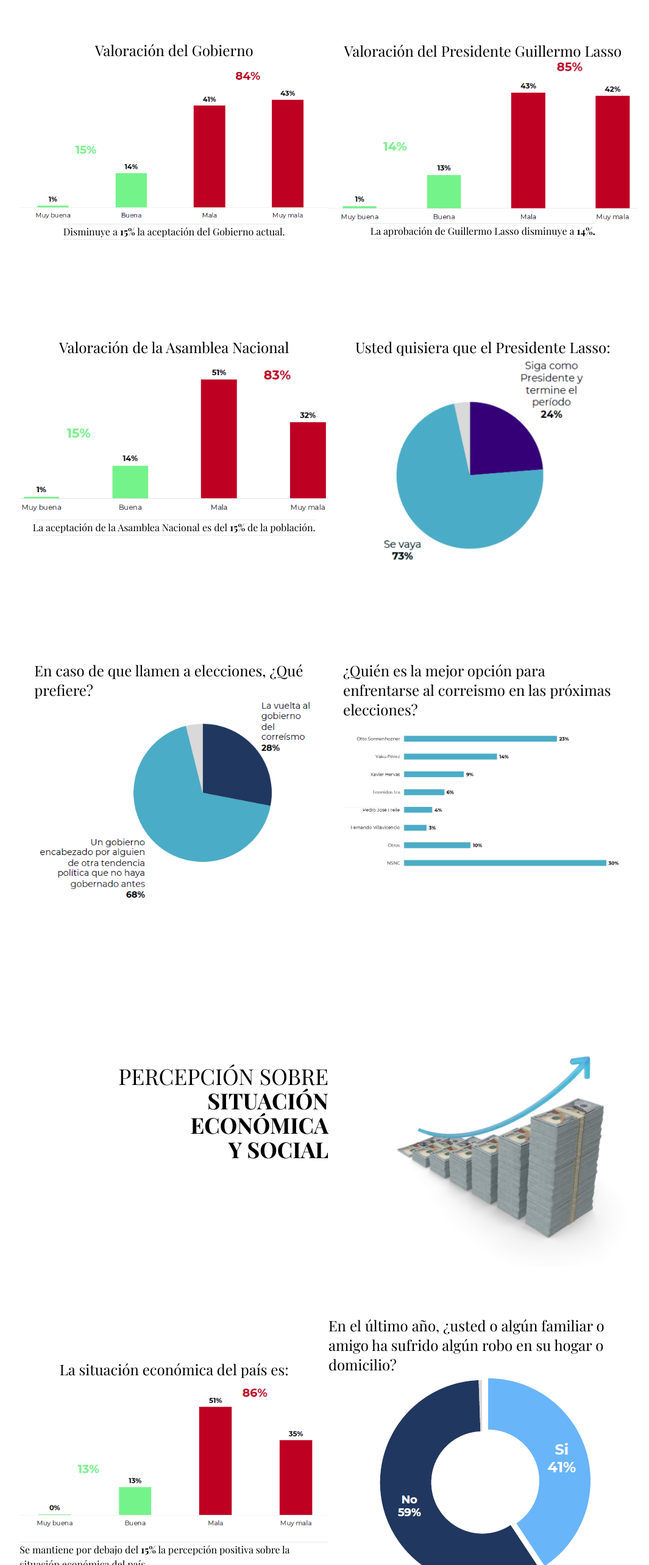
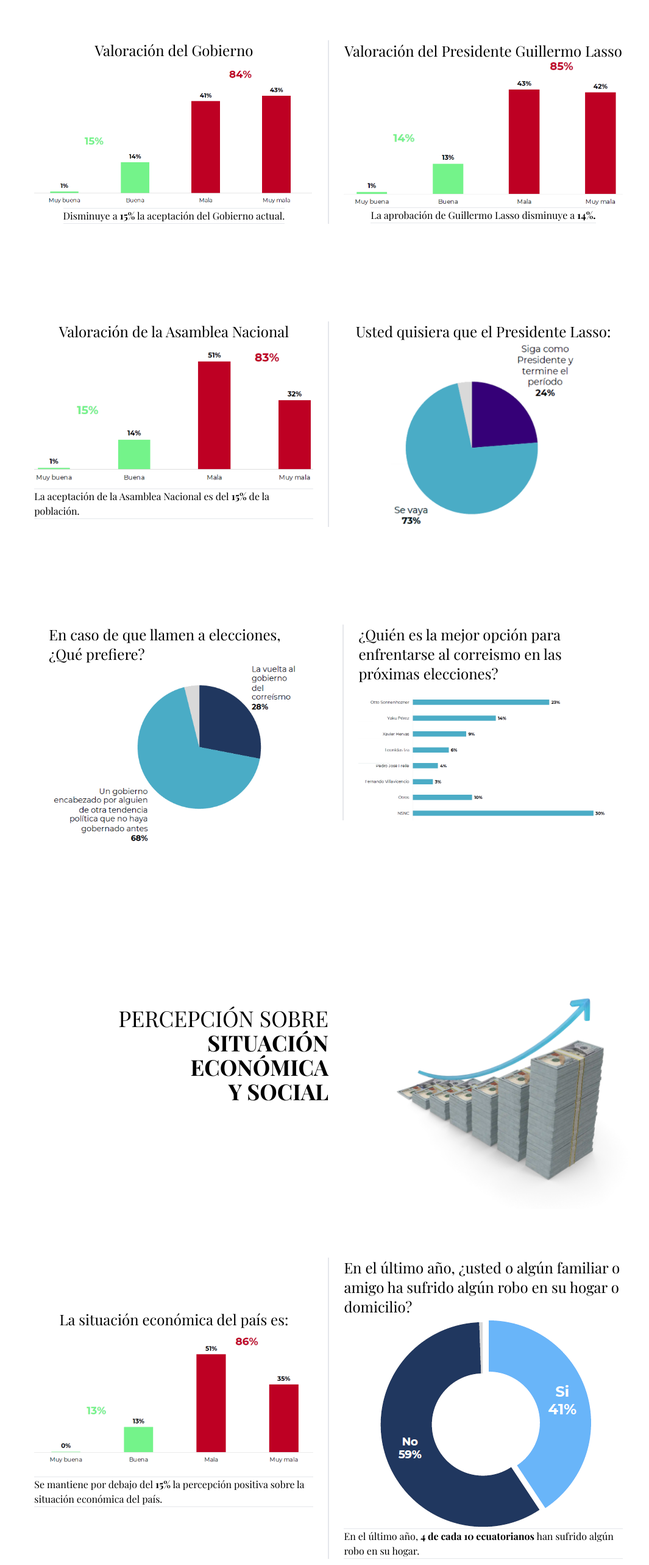
Before and after one commit to repo-prez/tracking, a React (Vite) app: page /estudio-opinion in a window 1280 px wide. Shown: the part 1470-4036 px from the top of the page at 61% size, without its empty margins (101-1166 px from the left). Built offline with nearby package versions, Linux system fonts and the light colour scheme; a web font is replaced by a local one.

Commit message:
Fix model

```diff
--- a/src/pages/home/HomePage.jsx
+++ b/src/pages/home/HomePage.jsx
@@ -6,6 +6,8 @@
 import voto from '../../assets/home/voto.webp'
 
 import voteBox from '../../assets/home/voteBox.webp'
+
+import bannerPresidentes from '../../assets/home/bannerPresidentes.webp'
 
 
 
@@ -31,7 +33,7 @@
 
         <section className=' bg-gradient-to-tr from-background to-white md:flex flex-row-reverse md:h-[40rem] lg:[50rem]'>
           <div className='flex justify-center '>
-            <img className='w-full mx-20  object-cover' src={voteBox} alt="" />
+            <img className='w-full mx-20  object-cover' src={bannerPresidentes} alt="" />
           </div>
           <div className='flex flex-col items-center md:justify-center lg:items-start px-8 py-4 lg:w-1/2'>
             <h1 className='text-3xl md:text-5xl font-bold pb-4'>Consulta de opinión</h1>
--- a/src/pages/resultados/ResultadosPage2.jsx
+++ b/src/pages/resultados/ResultadosPage2.jsx
@@ -109,18 +109,18 @@
         </section>
 
 
-        {/* Barras */}
 
+        {/* Barras 1 */}
 
-        <div className='lg:flex lg:w-10/12 xl:w-8/12'>
+        <div className='lg:flex lg:w-10/12 xl:w-8/12 divide-x-2'>
 
-          <section className='w-full flex flex-col items-center justify-center my-20 '>
+          <section className='w-full flex flex-col items-center justify-center my-20 lg:px-6'>
             <h3 className='text-2xl'>Valoración del Gobierno</h3>
             <img src={Barras1} alt="image" />
             <p className='border-t-[1px] border-b-[1px]'>Disminuye a <span className='font-bold'>15%</span> la aceptación del Gobierno actual. </p>
           </section>
 
-          <section className='w-full flex flex-col items-center justify-center my-20 '>
+          <section className='w-full flex flex-col items-center justify-center my-20 lg:px-6'>
             <h3 className='text-2xl'>Valoración del Presidente Guillermo Lasso</h3>
             <img src={Barras2} alt="image" />
             <p className='border-t-[1px] border-b-[1px]'>La aprobación de Guillermo Lasso disminuye a <span className='font-bold'>14%.</span> </p>
@@ -132,19 +132,17 @@
 
 
 
-        {/* Pastel */}
+        {/* Barras Pastel */}
 
+        <div className='lg:flex items-start lg:w-10/12 xl:w-8/12 divide-x-2' >
 
-
-        <div className='lg:flex items-start lg:w-10/12 xl:w-8/12' >
-
-          <section className='w-full flex flex-col items-center justify-center my-20 '>
+          <section className='w-full flex flex-col items-center justify-center my-20 lg:px-6'>
             <h3 className='text-2xl'>Valoración de la Asamblea Nacional</h3>
             <img src={Barras3} alt="image" />
             <p className='border-t-[1px] border-b-[1px]'>La aceptación de la Asamblea Nacional es del <span className='font-bold'>15%</span> de la población. </p>
           </section>
 
-          <section className='w-full flex flex-col items-center justify-center my-20 '>
+          <section className='w-full flex flex-col items-center justify-center my-20 lg:px-6'>
             <h3 className='text-2xl' >Usted quisiera que el Presidente Lasso:</h3>
             <img className='lg:w-8/12' src={Pastel1} alt="" />
           </section>
@@ -152,21 +150,25 @@
         </div>
 
 
-        <div className='lg:flex items-start lg:w-10/12 xl:w-8/12'>
+        {/* Pastel BarrasH */}
 
-          <section className='w-full flex flex-col items-center justify-center my-20 lg:mx-6'>
+        <div className='lg:flex items-start lg:w-10/12 xl:w-8/12 divide-x-2'>
+
+          <section className='w-full flex flex-col items-center justify-center my-20 lg:mx-6 lg:px-6'>
             <h3 className='text-2xl' >En caso de que llamen a elecciones,
               ¿Qué prefiere?</h3>
             <img src={Pastel2} alt="" />
           </section>
 
-          <section className='w-full flex flex-col items-center justify-center my-20 lg:mx-6'>
+          <section className='w-full flex flex-col items-center justify-center my-20 lg:mx-6 lg:px-6'>
             <h3 className='text-2xl mb-6' >¿Quién es la mejor opción para enfrentarse al correismo en las próximas elecciones?</h3>
             <img src={BarrasH1} alt="image" />
           </section>
 
         </div>
 
+
+        {/* Seccion 2 */}
 
         <section className='flex flex-col md:flex-row justify-center items-center lg:w-10/12 xl:w-8/12'>
           <h1 className='md:w-1/2 lg:text-end'>
@@ -179,22 +181,26 @@
         </section>
 
 
-        <div className='lg:flex lg:w-10/12 xl:w-8/12' >
+        {/* Barras - Pastel */}
 
-          <section className='w-full flex flex-col items-center justify-center my-20 '>
+        <div className='lg:flex lg:w-10/12 xl:w-8/12 divide-x-2'>
+
+          <section className='w-full flex flex-col items-center justify-center my-20 px-6'>
             <h3 className='text-2xl'>La situación económica del país es:</h3>
             <img src={Barras4} alt="image" />
             <p className='border-t-[1px] border-b-[1px]'>Se mantiene por debajo del <span className='font-bold'>15%</span> la percepción positiva sobre la situación económica del país. </p>
           </section>
 
 
-          <section className='w-full flex flex-col items-center justify-center my-20 '>
+          <section className='w-full flex flex-col items-center justify-center my-20 px-6'>
             <h3 className='text-2xl'>En el último año, ¿usted o algún familiar o amigo ha sufrido algún robo en su hogar o domicilio? </h3>
             <img src={PieSolo1} alt="image" />
             <p className='border-t-[1px] border-b-[1px]'>En el último año, <span className='font-bold'>4 de cada 10 ecuatorianos</span> han sufrido algún robo en su hogar. </p>
           </section>
 
         </div>
+
+        {/* Sección 3 */}
 
         <section className='flex flex-col justify-center md:flex-row items-center lg:w-10/12 xl:w-8/12 '>
           <h1 className='md:w-1/2 my-2' >
@@ -206,17 +212,18 @@
           <img className=' md:w-1/2 bg-cyan-300 rounded-xl' src={titulo4} alt="" />
         </section>
 
+        {/* BarrasH - BarrasH */}
 
-        <div className='lg:flex items-start lg:w-10/12 xl:w-8/12'>
+        <div className='lg:flex items-start lg:w-10/12 xl:w-8/12 divide-x-2'>
 
-          <section className='w-full flex flex-col items-center justify-center my-20 lg:mx-6'>
+          <section className='w-full flex flex-col items-center justify-center my-20 lg:mx-6 px-4'>
             <h3 className='text-2xl'>Conocimiento sobre los siguientes partidos políticos:  </h3>
             <p>SÍ CONOCE</p>
             <img src={BarrasH2} alt="image" />
           </section>
 
 
-          <section className='w-full flex flex-col items-center justify-center my-20 lg:mx-6'>
+          <section className='w-full flex flex-col items-center justify-center my-20 lg:mx-6 px-4'>
             <h3 className='text-2xl mb-6' >¿Quién es la mejor opción para enfrentarse al correismo en las próximas elecciones?</h3>
             <img src={BarrasH1} alt="image" />
           </section>
@@ -228,13 +235,13 @@
         <div className='lg:w-10/12 xl:w-8/12 lg:my-10'>
           <h2 className='text-2xl text-center '>Si es que las votaciones fueran en este momento, por qué candidato votaría?</h2>
 
-          <div className='lg:flex'>
-            <section className='w-full flex flex-col items-center justify-center mb-20 lg:px-5 lg:my-10 lg:mx-6'>
+          <div className='lg:flex divide-x-2'>
+            <section className='w-full flex flex-col items-center justify-center mb-20 lg:my-10 lg:px-6'>
               <h3 className='text-lg lg:mb-4' >Otto Sonnenholzner</h3>
               <img src={Candidato1} alt="" />
             </section>
 
-            <section className='w-full flex flex-col items-center justify-center mb-20 lg:px-5 lg:my-10 lg:mx-6'>
+            <section className='w-full flex flex-col items-center justify-center mb-20 lg:my-10 lg:px-6'>
               <h3 className='text-lg lg:mb-4' >Xavier Hervas</h3>
               <img src={Candidato2} alt="" />
             </section>
@@ -245,13 +252,13 @@
         <div className='lg:w-10/12 xl:w-8/12 lg:my-10'>
           <h2 className='text-2xl text-center'>Si es que las votaciones fueran en este momento, por qué candidato votaría?</h2>
 
-          <div className='lg:flex'>
-            <section className='w-full flex flex-col items-center justify-center mb-20 lg:px-5 lg:my-10 lg:mx-6'>
+          <div className='lg:flex divide-x-2'>
+            <section className='w-full flex flex-col items-center justify-center mb-20 lg:my-10 lg:px-6'>
               <h3 className='text-lg lg:mb-4' >Pedro Freile</h3>
               <img src={Candidato3} alt="" />
             </section>
 
-            <section className='w-full flex flex-col items-center justify-center mb-20 lg:px-5 lg:my-10 lg:mx-6'>
+            <section className='w-full flex flex-col items-center justify-center mb-20 lg:my-10 lg:px-6'>
               <h3 className='text-lg lg:mb-4' >Candidato de Correa</h3>
               <img src={Candidato4} alt="" />
             </section>
@@ -259,15 +266,15 @@
         </div>
 
 
-        <div className='lg:flex lg:w-10/12 xl:w-8/12'>
-          <section className='w-full flex flex-col items-center justify-center my-20 lg:w-10/12 xl:w-8/12 lg:mx-6'>
+        <div className='lg:flex lg:w-10/12 xl:w-8/12 divide-x-2'>
+          <section className='w-full flex flex-col items-center justify-center my-20 lg:w-10/12 xl:w-8/12 lg:px-6'>
             <h3 className='text-2xl mb-2'>Si es que las elecciones fueran en este momento, de los siguientes candidatos, ¿por quién votaría? </h3>
             <p className='my-2'>ESCENARIO 1</p>
             <img src={BarrasHFinal1} alt="image" />
           </section>
 
 
-          <section className='w-full flex flex-col items-center justify-center my-20 lg:w-10/12 xl:w-8/12 lg:mx-6'>
+          <section className='w-full flex flex-col items-center justify-center my-20 lg:w-10/12 xl:w-8/12 lg:px-6'>
             <h3 className='text-2xl mb-2'>Si es que las elecciones fueran en este momento, de los siguientes candidatos, ¿por quién votaría? </h3>
             <p className='my-2'>ESCENARIO 2</p>
             <img src={BarrasHFinal2} alt="image" />
```
